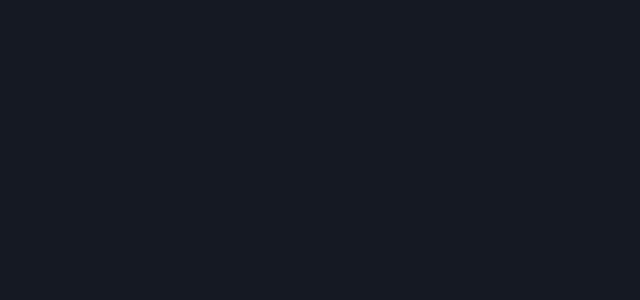
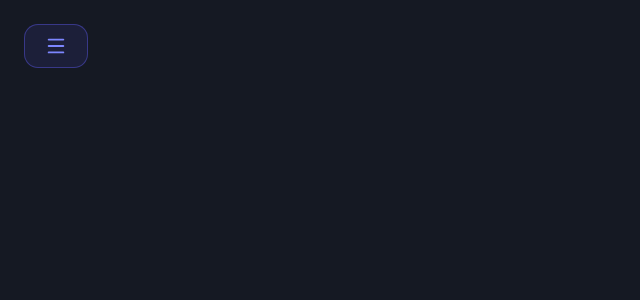
Before and after one commit to homow/live-bid, a Next.js app in the folder clients/web/: page /dashboard/Favorites in a window 1280 px wide. Shown: the top 300 px of the page, without its empty margins (0-640 px from the left). Built offline with nearby package versions, Linux system fonts and the light colour scheme.

Commit message:
creat layout for dashboard

```diff
--- /dev/null
+++ b/clients/web/src/app/(dashboard)/layout.tsx
@@ -0,0 +1,15 @@
+import DashboardMenu from "@/featuer/Dashboard/DashboardMenu";
+
+export default function DashboardLayout({
+  children,
+}: {
+  children: React.ReactNode;
+}) {
+  return (
+    <div className="min-h-screen bg-[#151923]">
+      <DashboardMenu />
+
+      <main>{children}</main>
+    </div>
+  );
+}
```
